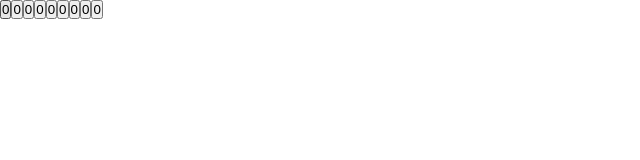
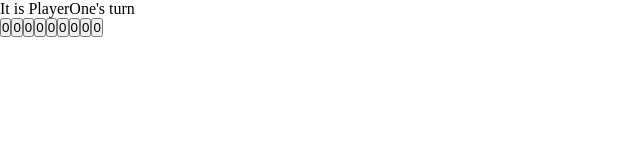
Before and after one commit to bikiris/Odin-Projects, a plain HTML site: page tic-tac-toe/index.html in a window 1280 px wide. Shown: the whole page, without its empty margins (0-640 px from the left). Drawn offline with Linux system fonts and the light colour scheme.

Commit message:
Fix typo to display correctly

```diff
--- a/tic-tac-toe/index.html
+++ b/tic-tac-toe/index.html
@@ -7,9 +7,9 @@
   <title>Tic Tac Toe</title>
 </head>
 <body>
-  <div class="board">
-    <div class="turn">
-    </div>
+  <div class="container">
+    <div class="turn"></div>
+    <div class="board"></div>
   </div>
   <script src="./script.js"></script>
 </body>
--- a/tic-tac-toe/script.js
+++ b/tic-tac-toe/script.js
@@ -173,7 +173,7 @@ function ScreenController(){
     const playerTurn = game.getActivePlayer();
 
     //display active player
-    turnDiv.textContent = `It is ${playerTurn}'s turn`;
+    turnDiv.textContent = `It is ${playerTurn.name}'s turn`;
 
     //render board
     board.forEach((row, i) => {
@@ -189,8 +189,8 @@ function ScreenController(){
   }
 
   function clickEventHandler(e) {
-    const selectedRow = e.target.dataset.col;
-    const selectedCol = e.target.dataset.row;
+    const selectedRow = e.target.dataset.row;
+    const selectedCol = e.target.dataset.col;
 
     //make sure the board is selected
     if(!selectedRow) return;
```
